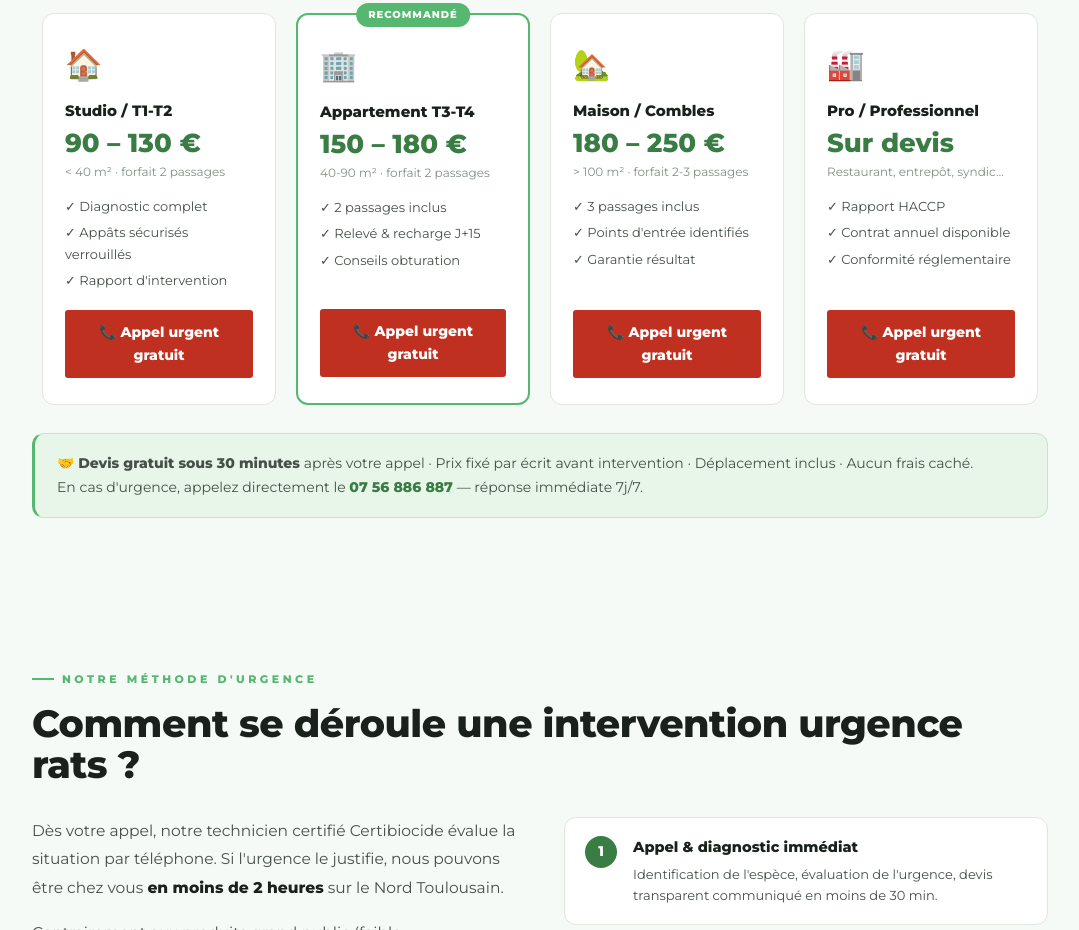
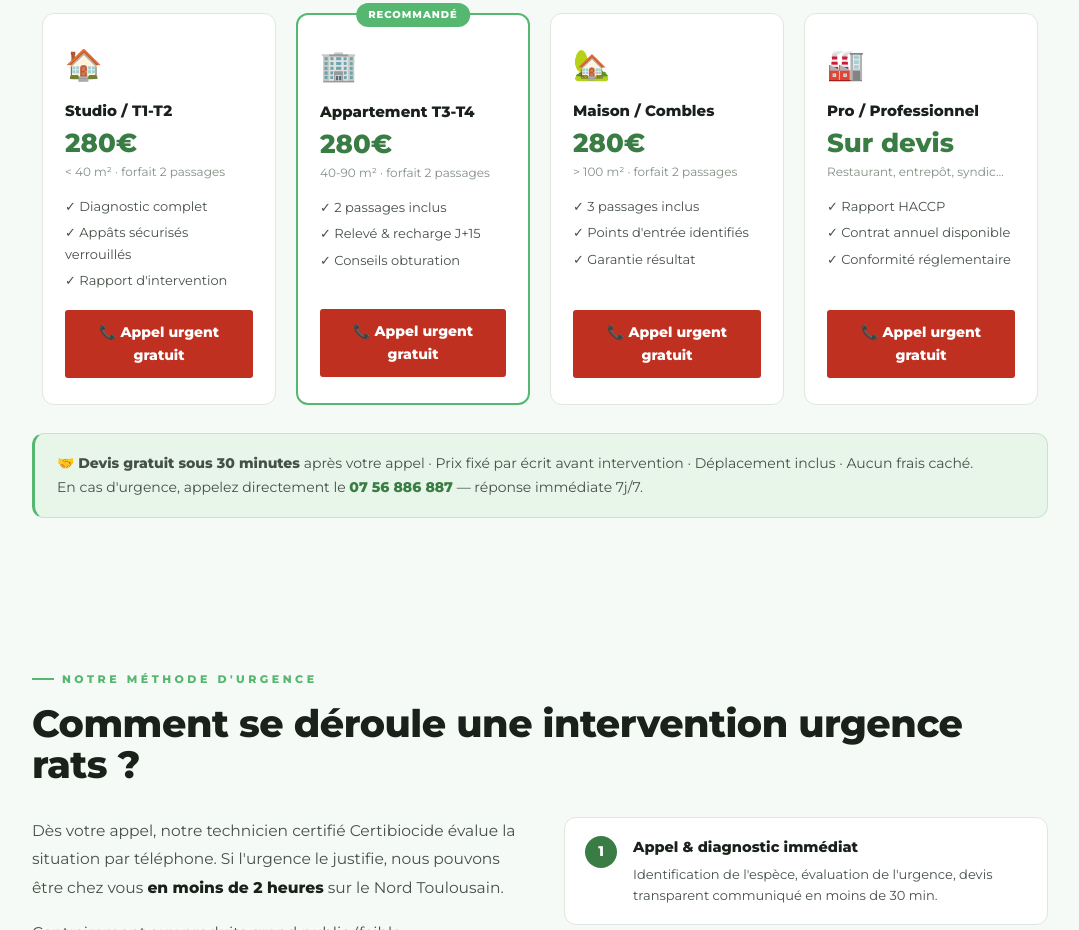
Before and after one commit to DUONUISIBLES/Duonuisibles.fr, a plain HTML site: page urgence-rats-toulouse.html in a window 1280 px wide. Shown: the part 2260-3190 px from the top of the page, without its empty margins (100-1179 px from the left). Drawn offline with Linux system fonts and the light colour scheme.

Commit message:
Update pricing for various service packages

```diff
--- a/urgence-rats-toulouse.html
+++ b/urgence-rats-toulouse.html
@@ -353,7 +353,7 @@ footer{background:var(--green-xpale);padding:48px 32px 24px;}
         <div class="tarif-card">
           <div class="tarif-icon">🏠</div>
           <div class="tarif-name">Studio / T1-T2</div>
-          <div class="tarif-price">90 – 130 €</div>
+          <div class="tarif-price">280€</div>
           <div class="tarif-price-sub">< 40 m² · forfait 2 passages</div>
           <ul class="tarif-features"><li>✓ Diagnostic complet</li><li>✓ Appâts sécurisés verrouillés</li><li>✓ Rapport d'intervention</li></ul>
           <a href="tel:0756886887" class="tarif-cta">📞 Appel urgent gratuit</a>
@@ -361,7 +361,7 @@ footer{background:var(--green-xpale);padding:48px 32px 24px;}
         <div class="tarif-card featured">
           <div class="tarif-icon">🏢</div>
           <div class="tarif-name">Appartement T3-T4</div>
-          <div class="tarif-price">150 – 180 €</div>
+          <div class="tarif-price">280€</div>
           <div class="tarif-price-sub">40-90 m² · forfait 2 passages</div>
           <ul class="tarif-features"><li>✓ 2 passages inclus</li><li>✓ Relevé &amp; recharge J+15</li><li>✓ Conseils obturation</li></ul>
           <a href="tel:0756886887" class="tarif-cta">📞 Appel urgent gratuit</a>
@@ -369,8 +369,8 @@ footer{background:var(--green-xpale);padding:48px 32px 24px;}
         <div class="tarif-card">
           <div class="tarif-icon">🏡</div>
           <div class="tarif-name">Maison / Combles</div>
-          <div class="tarif-price">180 – 250 €</div>
-          <div class="tarif-price-sub">> 100 m² · forfait 2-3 passages</div>
+          <div class="tarif-price">280€</div>
+          <div class="tarif-price-sub">> 100 m² · forfait 2 passages</div>
           <ul class="tarif-features"><li>✓ 3 passages inclus</li><li>✓ Points d'entrée identifiés</li><li>✓ Garantie résultat</li></ul>
           <a href="tel:0756886887" class="tarif-cta">📞 Appel urgent gratuit</a>
         </div>
```
